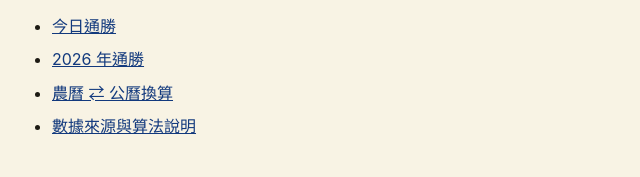
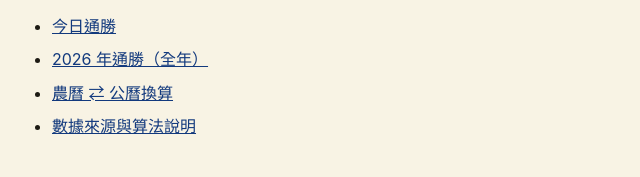
Before and after one commit to CrabMen/tungshing.hk, a plain HTML site: page index.html in a window 1280 px wide. Shown: the part 188-365 px from the top of the page, 288-928 px from the left. Drawn offline with Linux system fonts and the light colour scheme.

Commit message:
fix: 年通勝連結改為真實路由 /tungshing/2026/print

```diff
--- a/index.html
+++ b/index.html
@@ -21,7 +21,7 @@ footer{margin-top:40px;padding-top:16px;border-top:1px solid #DFD7C2;font-size:1
 <p>香港通勝、農曆查詢與擇日。農曆日期採<strong>香港天文台</strong> 1901–2100 年公曆農曆對照表；宜忌、沖煞、十二時辰吉凶、彭祖百忌、財神喜神方位每一項都可以點開出典。只做曆法事實與民俗慣例，不做占卜。</p>
 <ul>
 <li><a href="https://tungshing.hk/">今日通勝</a></li>
-<li><a href="https://tungshing.hk/tungshing/2026">2026 年通勝</a></li>
+<li><a href="https://tungshing.hk/tungshing/2026/print">2026 年通勝（全年）</a></li>
 <li><a href="https://tungshing.hk/convert">農曆 ⇄ 公曆換算</a></li>
 <li><a href="https://tungshing.hk/sources">數據來源與算法說明</a></li>
 </ul>
```
Also changed, not shown: 1 other file.
